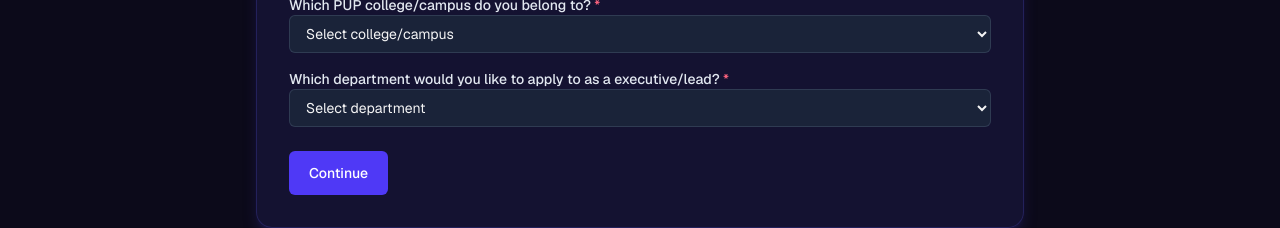
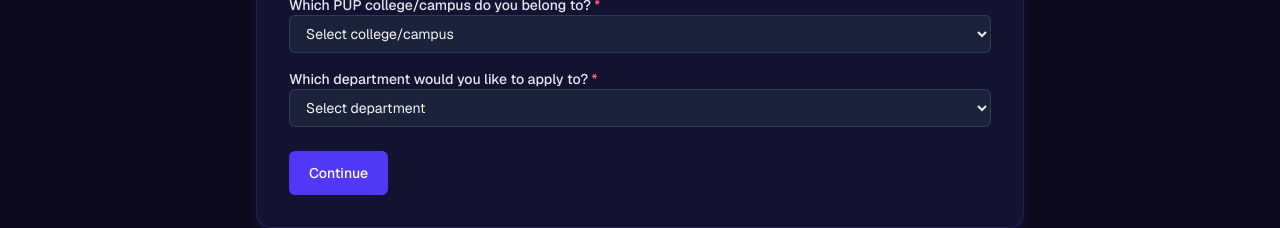
Before and after one commit to red-sakai/cadetship-forms, a Next.js app: page /register in a window 1280 px wide. Shown: the part 1040-1268 px from the top of the page. Built offline with nearby package versions, Linux system fonts and the light colour scheme.

Commit message:
chore: rephrase question

```diff
--- a/app/register/page.tsx
+++ b/app/register/page.tsx
@@ -494,7 +494,7 @@ function RegisterFormPage() {
             </label>
 
             <label className="space-y-2 text-sm sm:col-span-2">
-              <span className="font-medium text-slate-200">Which department would you like to apply to as a executive/lead? <span className="text-rose-400">*</span></span>
+              <span className="font-medium text-slate-200">Which department would you like to apply to? <span className="text-rose-400">*</span></span>
               <select
                 name="membershipType"
                 className="w-full rounded-md border border-slate-600/50 bg-slate-800/80 px-3 py-2 outline-none focus:border-indigo-400"
```
